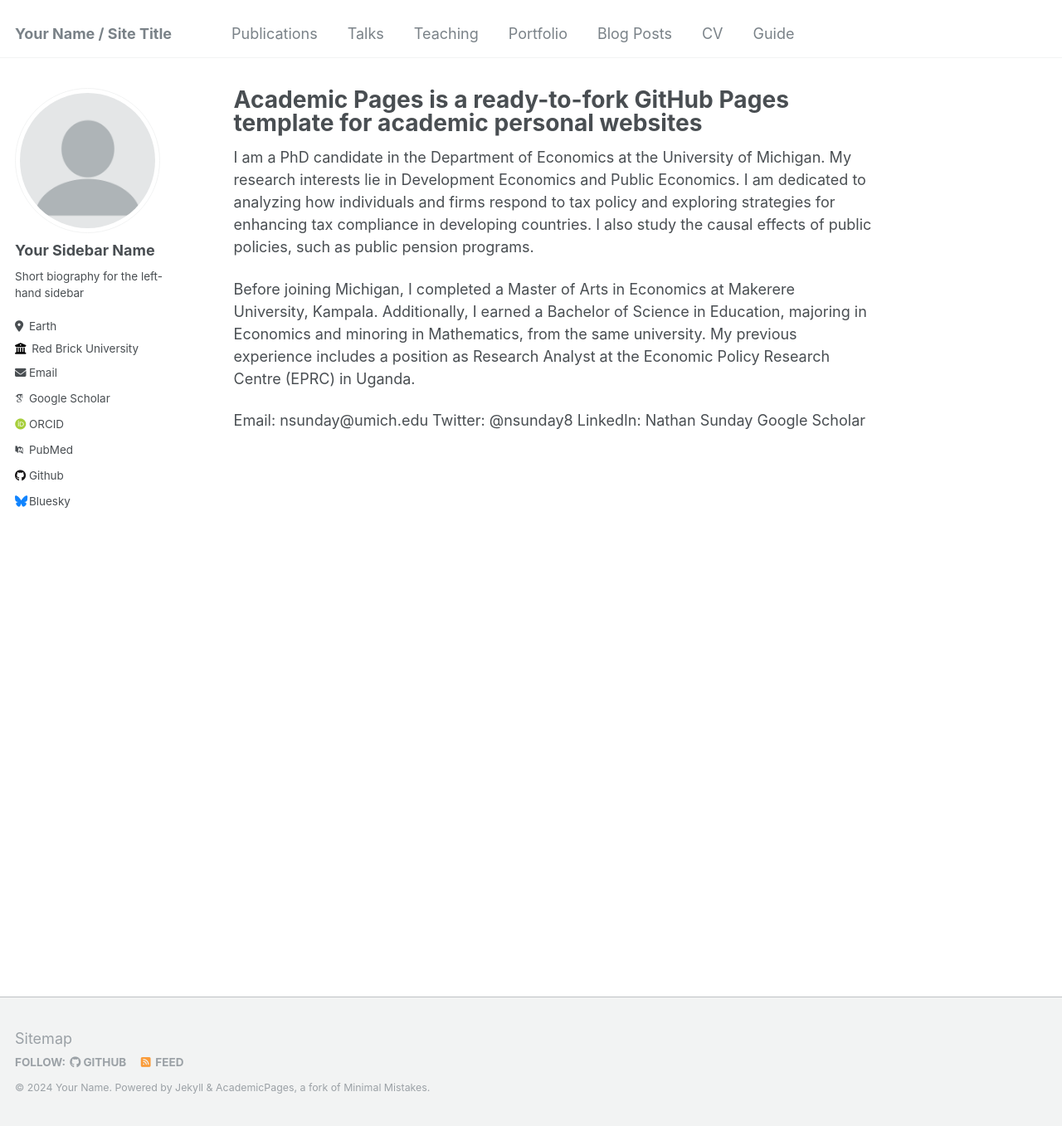
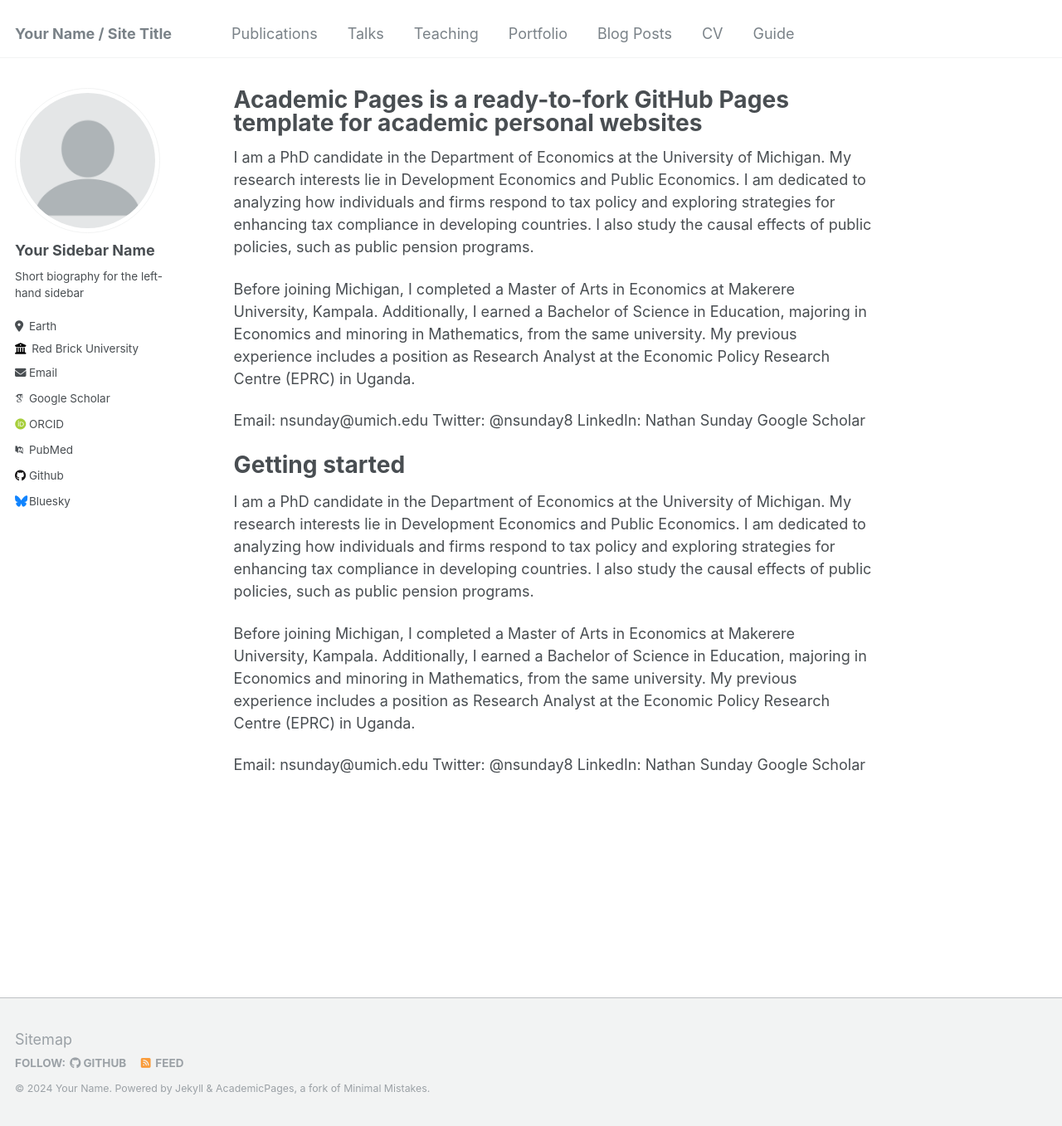
Before and after one commit to LizzyChikapa/nathan, a Jekyll site: the page built from _pages/about.md, in a window 1280 px wide and 1357 px high. Shown: the whole window at 83% size. Built offline with Jekyll 4.4.1, drawn with Linux system fonts in a browser that asks for light colours; some web fonts are replaced.

Commit message:
Update about.md

```diff
--- a/_pages/about.md
+++ b/_pages/about.md
@@ -6,6 +6,9 @@ redirect_from:
   - /about/
   - /about.html
 ---
+
+
+
 I am a PhD candidate in the Department of Economics at the University of Michigan. My research interests lie in Development Economics and Public Economics. I am dedicated to analyzing how individuals and firms respond to tax policy and exploring strategies for enhancing tax compliance in developing countries. I also study the causal effects of public policies, such as public pension programs.
 
 Before joining Michigan, I completed a Master of Arts in Economics at Makerere University, Kampala. Additionally, I earned a Bachelor of Science in Education, majoring in Economics and minoring in Mathematics, from the same university. My previous experience includes a position as Research Analyst at the Economic Policy Research Centre (EPRC) in Uganda.
@@ -14,3 +17,19 @@ Email: nsunday@umich.edu
 Twitter: @nsunday8
 LinkedIn: Nathan Sunday
 Google Scholar
+
+
+
+Getting started
+======
+
+
+
+I am a PhD candidate in the Department of Economics at the University of Michigan. My research interests lie in Development Economics and Public Economics. I am dedicated to analyzing how individuals and firms respond to tax policy and exploring strategies for enhancing tax compliance in developing countries. I also study the causal effects of public policies, such as public pension programs.
+
+Before joining Michigan, I completed a Master of Arts in Economics at Makerere University, Kampala. Additionally, I earned a Bachelor of Science in Education, majoring in Economics and minoring in Mathematics, from the same university. My previous experience includes a position as Research Analyst at the Economic Policy Research Centre (EPRC) in Uganda.
+
+Email: nsunday@umich.edu
+Twitter: @nsunday8
+LinkedIn: Nathan Sunday
+Google Scholar
```
